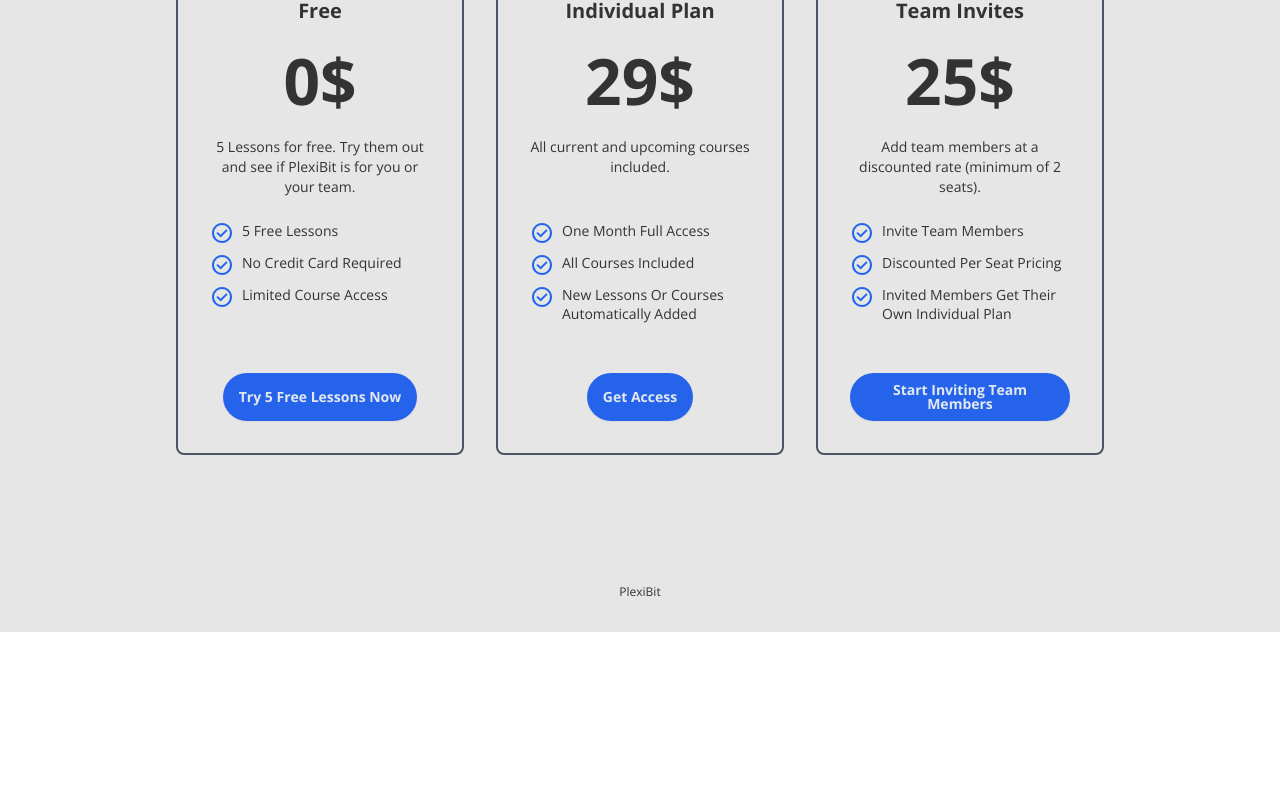
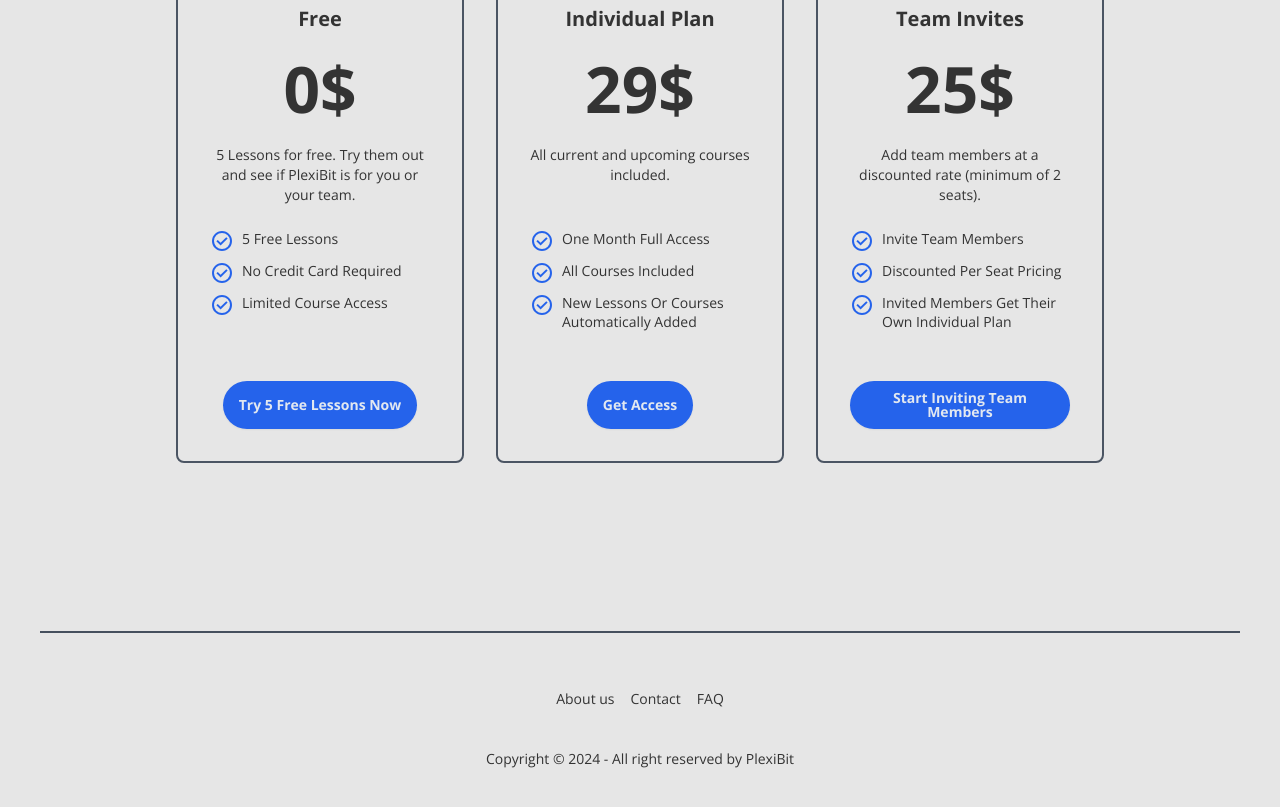
Before and after one commit to jonas-soderholm/juporia, a Next.js app: page / in a window 1280 px wide. Shown: the part 2135-2942 px from the top of the page. Before the commit the page ends 2767 px from the top, so only its background shows below. Built offline with nearby package versions, Linux system fonts and the light colour scheme; no server answers.

Commit message:
style: update footer styling

```diff
--- a/components/footer/Footer.tsx
+++ b/components/footer/Footer.tsx
@@ -2,8 +2,22 @@ import { LogoName } from "@/constants/logo-name";
 
 export default function Footer() {
   return (
-    <footer className="w-full flex items-center justify-center border-t mx-auto text-center text-xs gap-8 py-8 mt-24">
-      <p>{LogoName.AppName}</p>
+    <footer className="footer footer-center p-10 mt-28">
+      <div className="flex w-full flex-col">
+        <div className="divider h-[2px] bg-gray-600"></div>
+      </div>
+      <nav className="grid grid-flow-col gap-4">
+        <a className="link link-hover">About us</a>
+        <a className="link link-hover">Contact</a>
+        <a className="link link-hover">FAQ</a>
+      </nav>
+
+      <aside>
+        <p>
+          Copyright © {new Date().getFullYear()} - All right reserved by{" "}
+          {LogoName.AppName}
+        </p>
+      </aside>
     </footer>
   );
 }
--- a/components/landing-page/UseAccordion.tsx
+++ b/components/landing-page/UseAccordion.tsx
@@ -43,7 +43,7 @@ export default function UseAccordion() {
           {accordionItems.map((item, index) => (
             <div
               key={index}
-              className="collapse collapse-plus border border-slate-600 mb-2"
+              className="collapse collapse-plus border-2 border-gray-600 mb-2"
             >
               <input
                 type="radio"
```
